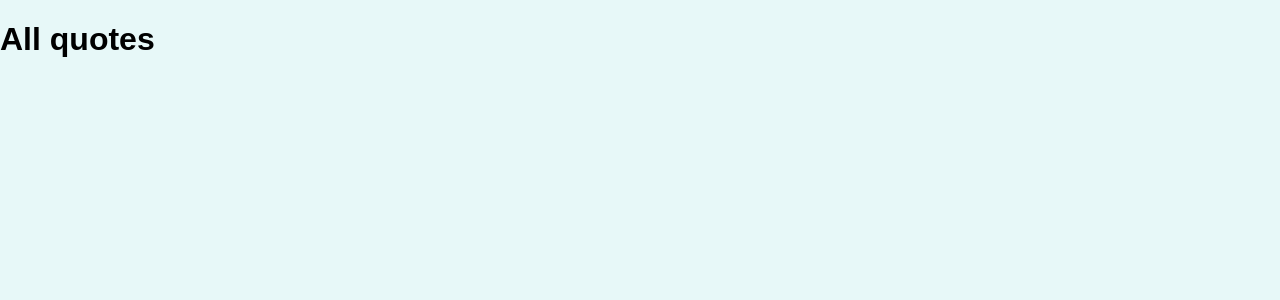
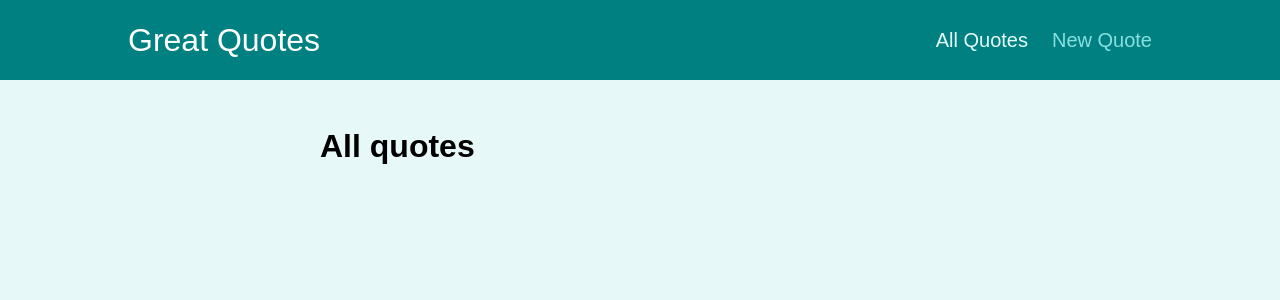
Before and after one commit to iShivam2012/QuotesRoutingProject, a React (Create React App) app: page /quotes in a window 1280 px wide. Shown: the top 300 px of the page. Built offline with nearby package versions, Linux system fonts and the light colour scheme.

Commit message:
implemented Layout wrapper and main navigation component

```diff
--- a/src/App.js
+++ b/src/App.js
@@ -1,10 +1,12 @@
 import { Redirect, Route, Switch } from "react-router-dom";
+import Layout from "./components/layout/Layout";
 import AllQuotes from "./pages/AllQuotes";
 import NewQuote from "./pages/NewQuote";
 import QuoteDetails from "./pages/QuoteDetails";
 
 function App() {
   return (
+    <Layout>
       <Switch>
         <Route path="/" exact>
           <Redirect to="/quotes" />
@@ -19,6 +21,7 @@
           <NewQuote />
         </Route>
       </Switch>
+    </Layout>
   );
 }
 
--- /dev/null
+++ b/src/components/layout/Layout.js
@@ -0,0 +1,13 @@
+import { Fragment } from "react";
+import MainNavigation from "./MainNavigation";
+import classes from "./Layout.module.css";
+
+const Layout = (props) => {
+  return (
+    <Fragment>
+      <MainNavigation />
+      <main className={classes.main}>{props.children}</main>
+    </Fragment>
+  );
+};
+export default Layout;
--- /dev/null
+++ b/src/components/layout/MainNavigation.js
@@ -0,0 +1,24 @@
+import { NavLink } from "react-router-dom";
+import classes from "./MainNavigation.module.css";
+const MainNavigation = () => {
+  return (
+    <header className={classes.header}>
+      <div className={classes.logo}>Great Quotes</div>
+      <nav className={classes.nav}>
+        <ul>
+          <li>
+            <NavLink to="/quotes" activeClassName={classes.active}>
+              All Quotes
+            </NavLink>
+          </li>
+          <li>
+            <NavLink to="/new-quote" activeClassName={classes.active}>
+              New Quote
+            </NavLink>
+          </li>
+        </ul>
+      </nav>
+    </header>
+  );
+};
+export default MainNavigation;
```
Also changed, not shown: 1 other file (tests, documents, lock files or other folders). Lines whose indentation alone changed are shown as unchanged.
